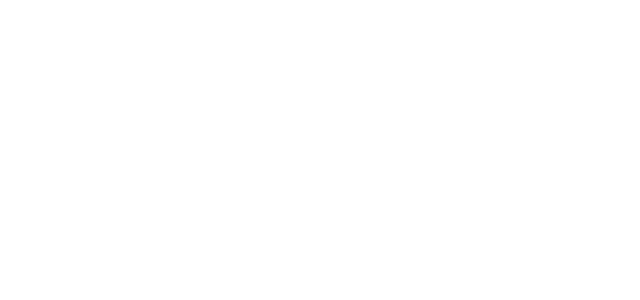
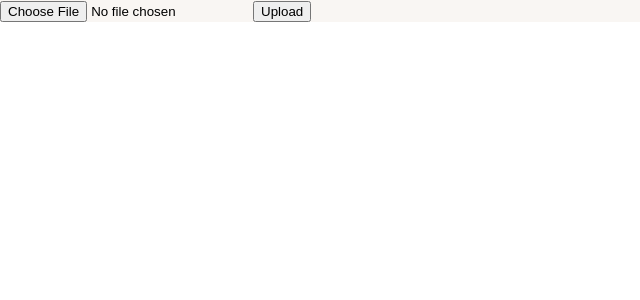
Before and after one commit to nicholasmcnamra/fran_website, a React (Create React App) app in the folder fran_website/: page /artwork in a window 1280 px wide. Before the commit this address had no page. Shown: the top 300 px of the page, without its empty margins (0-640 px from the left). Built offline with nearby package versions, Linux system fonts and the light colour scheme.

Commit message:
added ArtworksPortal and can upload to s3 however getting network error too

```diff
--- a/fran_website/src/App.tsx
+++ b/fran_website/src/App.tsx
@@ -7,6 +7,7 @@
 import Works from './Components/Works';
 import ContactPage from './Components/ContactForm';
 import Account from './Components/Account';
+import ArtworksPortal from './Components/ArtworksPortal';
 
 function App() {
   return (
@@ -19,6 +20,7 @@
           <Route path="/works" element={withNavbar(Works)}></Route>
           <Route path="/contact" element={withNavbar(ContactPage)}></Route>
           <Route path="/account" element={<Account props={null}/>}></Route>
+          <Route path="/artwork" element={<ArtworksPortal props={null}/>}></Route>
         </Routes>
       </Router>
     </div>
--- /dev/null
+++ b/fran_website/src/Components/ArtworksPortal.tsx
@@ -0,0 +1,50 @@
+import { useState } from "react";
+import AccountNavbar from "./AccountNavbar";
+import axios from "axios";
+
+interface ArtworksPortalProps {
+    props: null;
+}
+const ArtworksPortal: React.FC<ArtworksPortalProps> = () => {
+    const [file, setFile] = useState<File | null>(null)
+
+    const handleChange = (e: any) => {
+        if (e.target.files) {
+            setFile(e.target.files[0]);
+        }
+    }
+
+    const uploadArtwork = async (e:any) => {
+        e.preventDefault();
+        if (file ) {
+            const formData = new FormData();
+            formData.append('file', file);
+            formData.append('fileName', file.name);
+            const config = {
+                headers: {
+                    'content-type': 'multipart/form-data',
+                }
+            };
+            try {
+            const response = await axios.post(`http://localhost:8080/storage/uploadFile`, formData, config);
+            console.log(response);
+        }
+             catch (error) {
+                console.error('Error uploading file:', error);
+            }
+        }
+        else {
+            console.error('No file selected.');
+        };
+    }
+    return (
+        <div className="artworksportal-container">
+            <form onSubmit={uploadArtwork}>
+            <input type="file" onChange={handleChange} />
+            <button type="submit">Upload</button>
+            </form>
+        </div>
+    )
+}
+
+export default ArtworksPortal;
```
Also changed, not shown: 1 other file (tests, documents, lock files or other folders).
